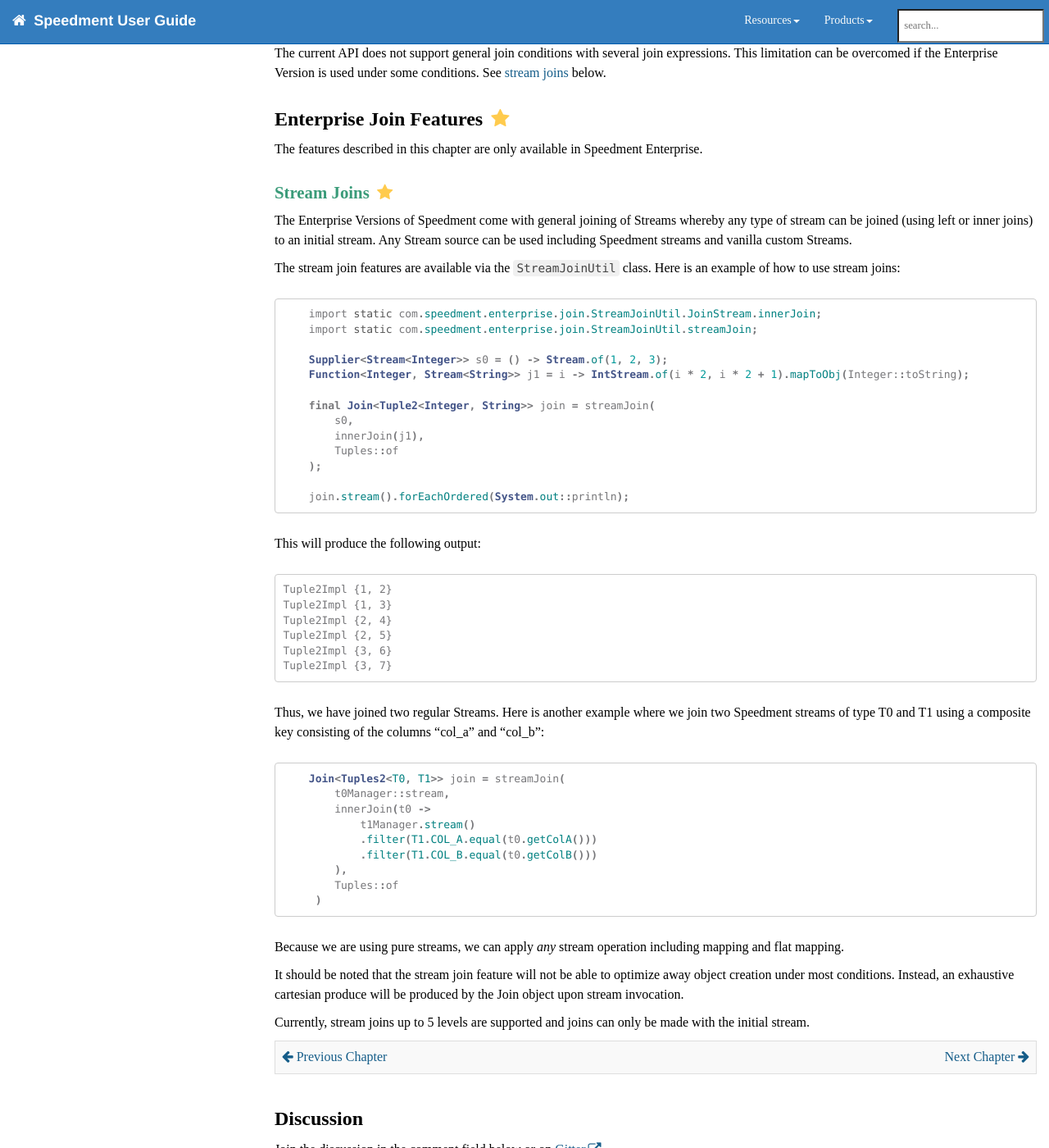
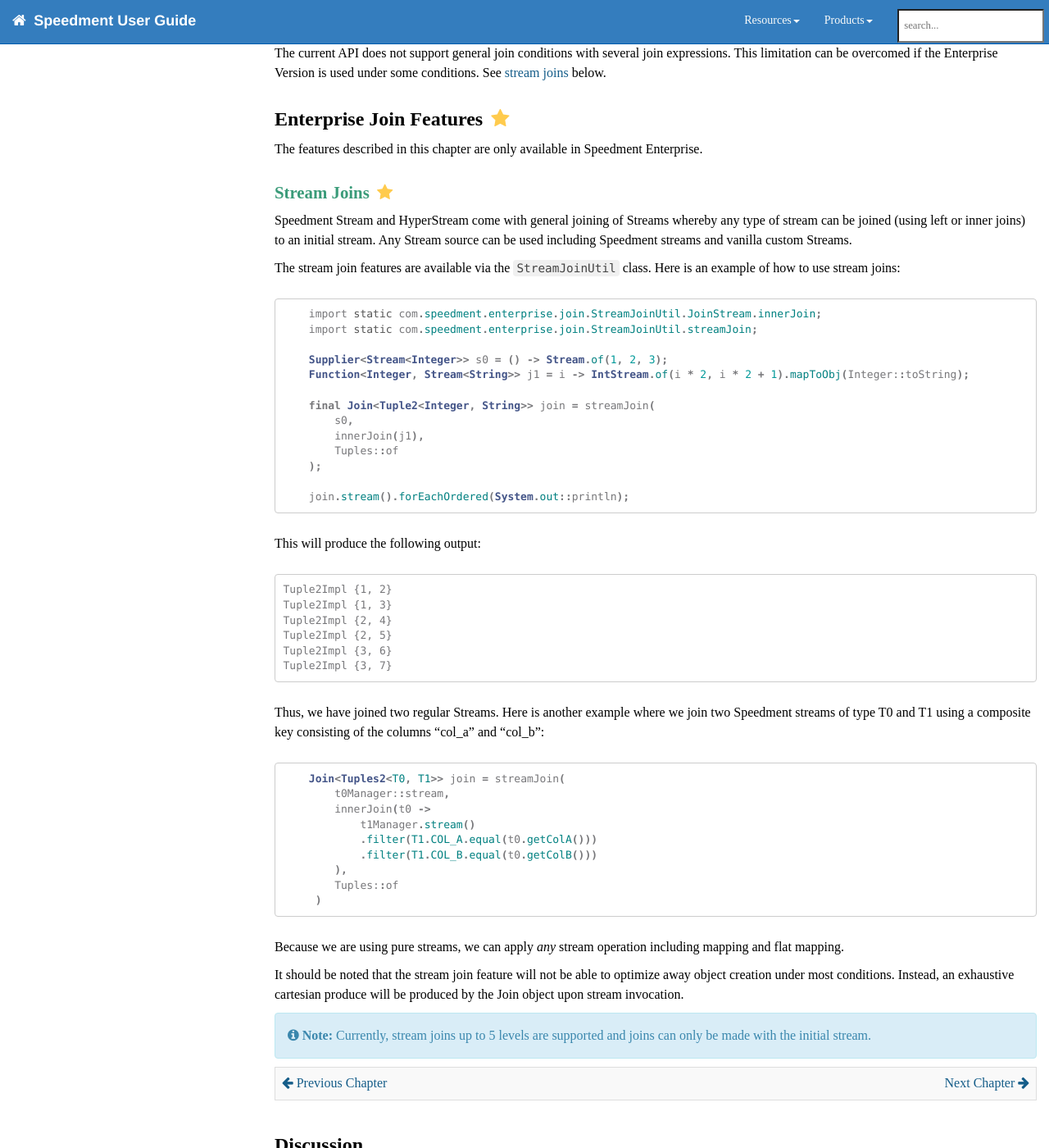
Before and after one commit to speedment/speedment-doc, a Jekyll site: the page built from pages/join.md, in a window 1280 px wide and 1400 px high, scrolled down 9101 px. Shown: the whole window at 82% size. Built offline with Jekyll 4.4.1, drawn with Linux system fonts in a browser that asks for light colours; nearby versions of some CDN libraries; comment, search, counter and statistics services are not loaded.

Commit message:
Rename Enterprise to HyperStream

```diff
--- a/pages/join.md
+++ b/pages/join.md
@@ -360,7 +360,7 @@
 
 ### Stream Joins {% include star.html %}
 
-The Enterprise Versions of Speedment come with general joining of Streams whereby any type of stream can be joined (using left or inner joins) to an initial stream. Any Stream source can be used including Speedment streams and vanilla custom Streams.
+Speedment Stream and HyperStream come with general joining of Streams whereby any type of stream can be joined (using left or inner joins) to an initial stream. Any Stream source can be used including Speedment streams and vanilla custom Streams.
 
 The stream join features are available via the `StreamJoinUtil` class. Here is an example of how to use stream joins:
 
@@ -406,8 +406,9 @@
 
 It should be noted that the stream join feature will not be able to optimize away object creation under most conditions. Instead, an exhaustive cartesian produce will be produced by the Join object upon stream invocation.
 
+{% include note.html content = "
 Currently, stream joins up to 5 levels are supported and joins can only be made with the initial stream.
-
+" %}
 
 {% include prev_next.html %}
 
```
